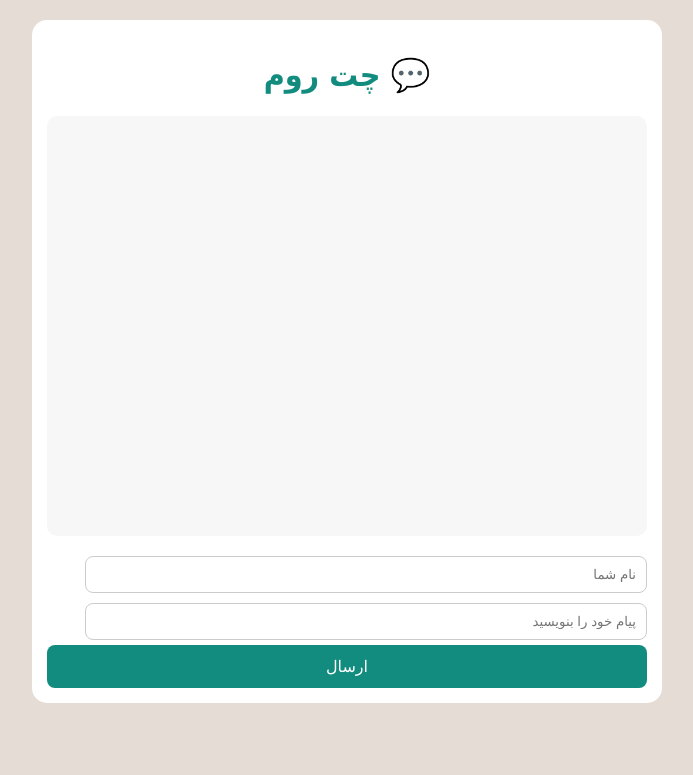
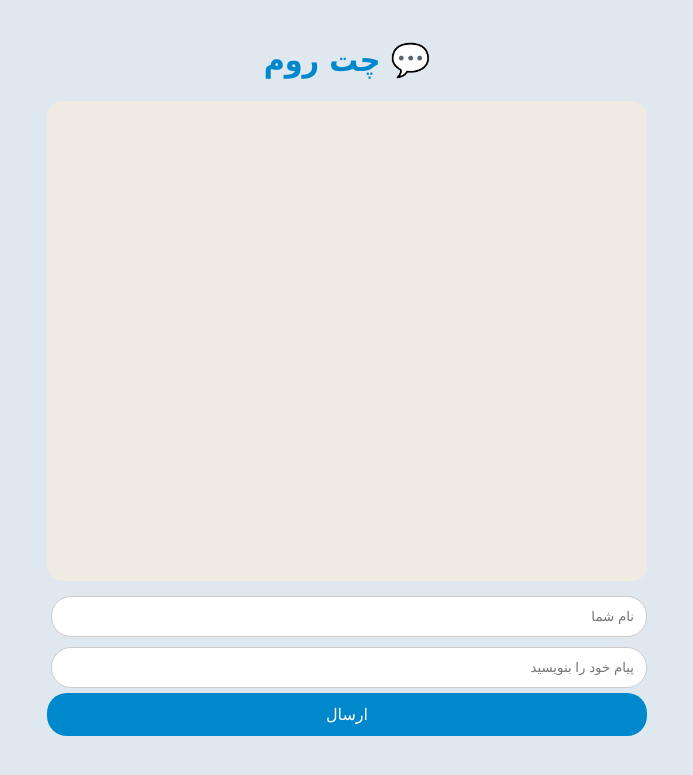
Before and after one commit to mahdiesvand/roomasall, a PHP site: page / in a window 1280 px wide. Shown: the top 775 px of the page, without its empty margins (293-986 px from the left). Run offline with PHP 8.4, Linux system fonts and the light colour scheme; some libraries are stand-ins or nearby versions.

Commit message:
Update style.css

```diff
--- a/style.css
+++ b/style.css
@@ -2,52 +2,65 @@ body {
     margin: 0;
     padding: 20px;
     font-family: Tahoma, Arial;
-    background: #e5ddd5;
+    background: #dfe7ef;
 }
 
 .container {
     max-width: 600px;
     margin: auto;
-    background: white;
+}
+
+h1 {
+    text-align: center;
+    color: #0088cc;
+}
+
+#chat {
+    height: 450px;
+    overflow-y: auto;
+    background: #efeae2;
     padding: 15px;
     border-radius: 15px;
 }
 
-h1 {
-    text-align: center;
-    color: #128c7e;
+.message {
+    background: white;
+    padding: 10px;
+    margin: 10px 0;
+    border-radius: 12px;
+    max-width: 80%;
+    box-shadow: 0 2px 5px #ccc;
 }
 
-#chat {
-    height: 400px;
-    overflow-y: auto;
-    background: #f7f7f7;
-    padding: 10px;
-    border-radius: 10px;
-    margin-bottom: 15px;
+.message b {
+    color: #0088cc;
 }
 
-.message {
-    background: #dcf8c6;
-    padding: 10px;
-    margin: 8px;
-    border-radius: 10px;
+.time {
+    font-size: 11px;
+    color: gray;
+    display: block;
+    margin-top: 5px;
 }
 
-.send-box input {
-    width: 90%;
-    padding: 10px;
+.send-box {
+    margin-top: 10px;
+}
+
+input {
+    width: 95%;
+    padding: 12px;
     margin: 5px 0;
+    border-radius: 20px;
     border: 1px solid #ccc;
-    border-radius: 8px;
 }
 
 button {
     width: 100%;
     padding: 12px;
-    background: #128c7e;
+    background: #0088cc;
     color: white;
     border: none;
-    border-radius: 8px;
+    border-radius: 20px;
     font-size: 16px;
 }
```
